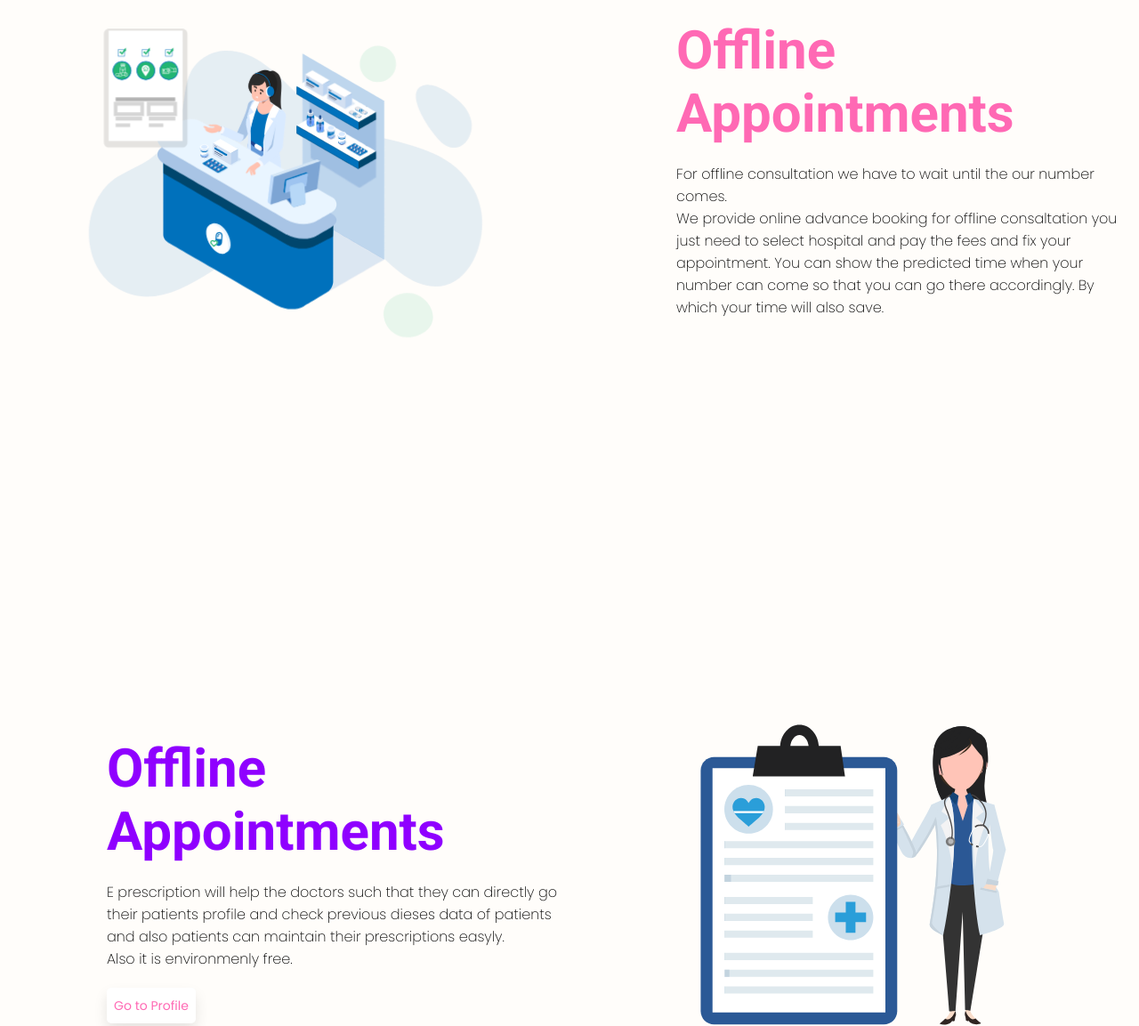
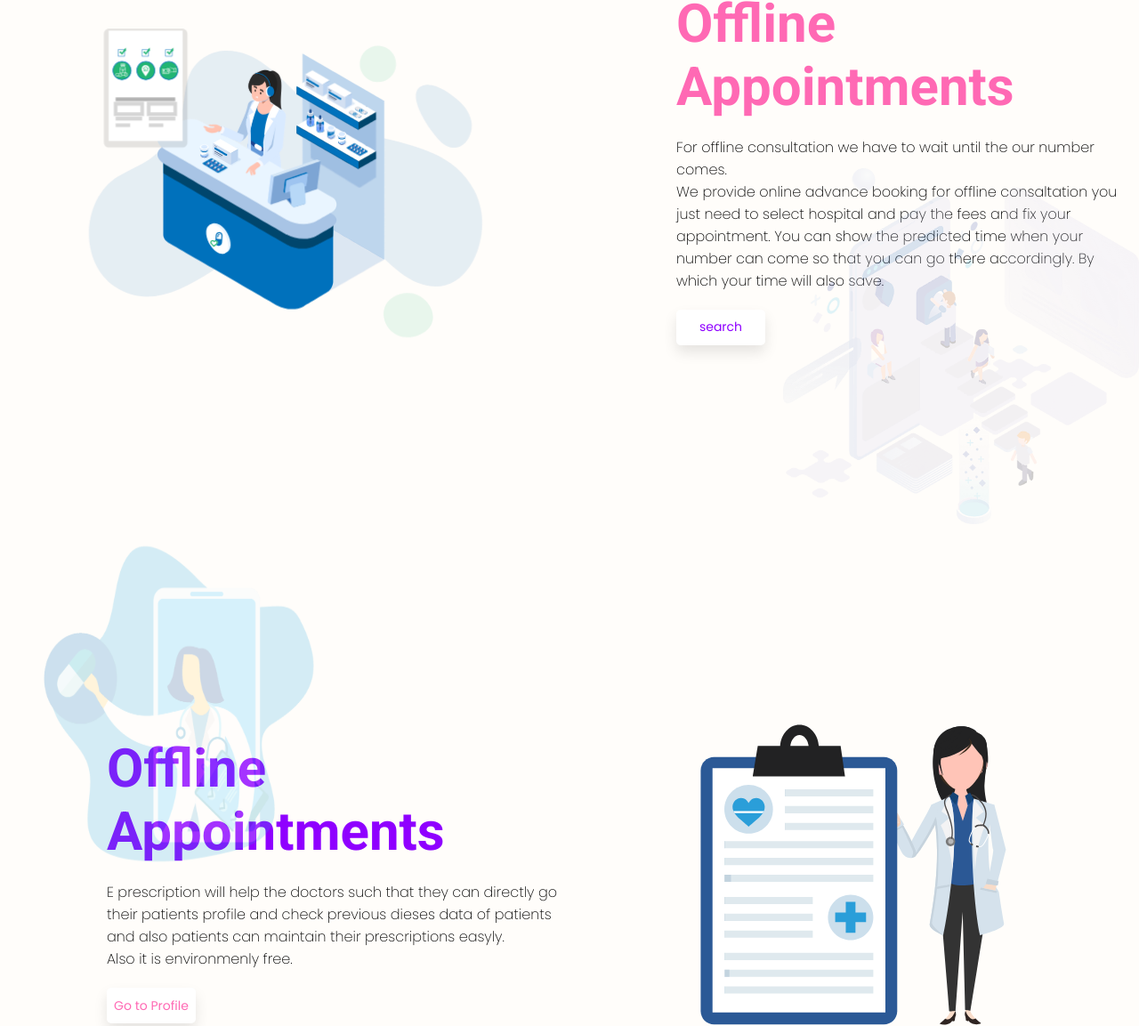
Before and after one commit to Hetu1107/Druid, a React app in the folder client/: page / in a window 1280 px wide. Shown: the part 1011-2164 px from the top of the page at 89% size. Built offline with nearby package versions, Linux system fonts and the light colour scheme.

Commit message:
images on front

```diff
--- a/client/src/container/components/Home/Fourth.js
+++ b/client/src/container/components/Home/Fourth.js
@@ -1,7 +1,8 @@
 import React from 'react'
 import Wave2 from "../Wave/Wave2";
+import frontyoga from '../../images/Front/yoga.png';
 import { Player, Controls } from "@lottiefiles/react-lottie-player";
-import task from '../../images/lottie/task.json'
+import task from '../../images/lottie/task.json';
 function Fourth() {
   return (
     <div className="second-home">
@@ -23,6 +24,7 @@ function Fourth() {
             style={{ height: "90%", width: "90%" }}
           ></Player>
         </div>
+        <img className='front-img rev' src={frontyoga}/>
       </div>
       <Wave2 />
     </div>
--- a/client/src/container/components/Home/Front.js
+++ b/client/src/container/components/Home/Front.js
@@ -2,6 +2,7 @@ import React from "react";
 import Wave from "../Wave/Wave";
 import { Player, Controls } from "@lottiefiles/react-lottie-player";
 import yoga from "../../images/lottie/Yoga.json";
+import Wave2 from "../Wave/Wave2";
 function Front() {
   return (
     <div className="main-front-page">
--- a/client/src/container/components/Home/Second.js
+++ b/client/src/container/components/Home/Second.js
@@ -1,7 +1,9 @@
 import React from "react";
 import Wave2 from "../Wave/Wave2";
+import hos from '../../images/Front/hos.png'
 import { Player, Controls } from "@lottiefiles/react-lottie-player";
 import Doc from "../../images/lottie/Doc.json";
+import Wave from "../Wave/Wave";
 function Second() {
   return (
     <div className="second-home">
@@ -18,6 +20,7 @@ function Second() {
               also save.
             </h4>
           </div>
+          <button className="btn primary">search</button>
         </div>
         <div className="right">
           <Player
@@ -27,6 +30,7 @@ function Second() {
             style={{ height: "90%", width: "90%" }}
           ></Player>
         </div>
+        <img className="front-img rev" src={hos}/>
       </div>
       <Wave2 />
     </div>
--- a/client/src/container/components/Home/Third.js
+++ b/client/src/container/components/Home/Third.js
@@ -1,7 +1,9 @@
 import React from 'react'
 import Wave from '../Wave/Wave';
+import epres from '../../images/Front/epres.png';
 import { Player, Controls } from "@lottiefiles/react-lottie-player";
 import pres from '../../images/lottie/pres.json';
+import Wave2 from '../Wave/Wave2';
 function Third() {
   return (
     <div className="second-home">
@@ -23,6 +25,7 @@ function Third() {
             style={{ height: "90%", width: "90%" }}
           ></Player>
         </div>
+        <img className='front-img top' src={epres}/>
       </div>
       <Wave />
     </div>
--- a/client/src/container/style/App.scss
+++ b/client/src/container/style/App.scss
@@ -20,3 +20,19 @@ body {
     max-height: fit-content;
     position: relative;
 }
+::-webkit-scrollbar-track
+{
+	-webkit-box-shadow: inset 0 0 6px rgba(0,0,0,0.1);
+	background-color: $secondary-background;
+	border-radius: 10px;
+}
+::-webkit-scrollbar
+{
+	width: 5px;
+	background-color: $primary;
+}
+::-webkit-scrollbar-thumb
+{
+	border-radius: 10px;
+	background-color: $secondary;
+}
--- a/client/src/container/style/Home.scss
+++ b/client/src/container/style/Home.scss
@@ -33,6 +33,20 @@
     z-index: 100;
     display: flex;
     flex-direction: row;
+    .front-img{
+        position: absolute;
+        width: 400px;
+        height: 400px;
+        opacity: 0.2;
+        &.rev{
+            bottom: 0;
+            right: 0;
+        }
+        &.top{
+            top: 0;
+            left: 0;
+        }
+    }
     &.reverse{
         flex-direction: row-reverse;
     }
```
Also changed, not shown: client/src/container/images/Front/epres.png (added), client/src/container/images/Front/hos.png (added), client/src/container/images/Front/yoga.png (added).
